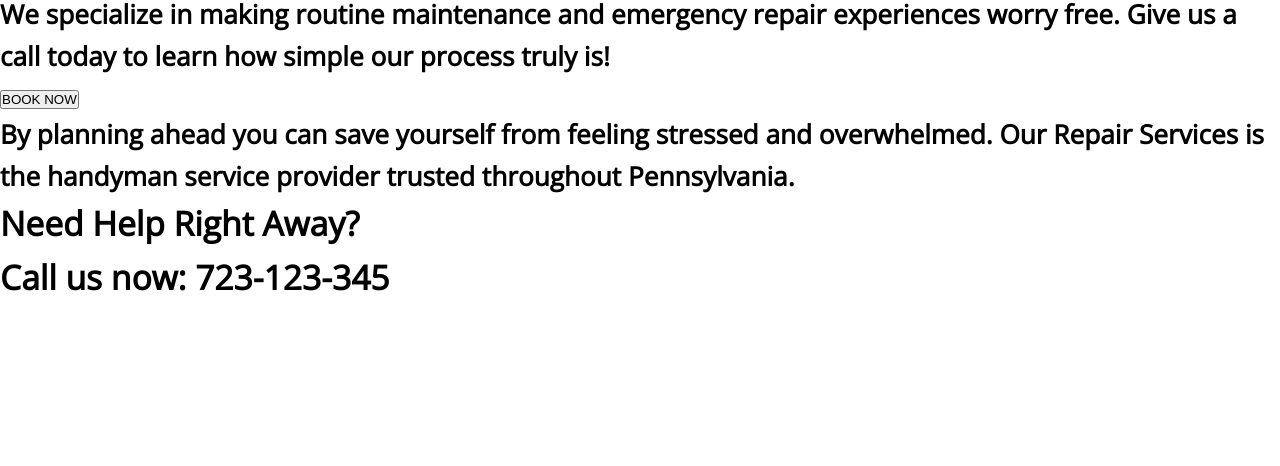
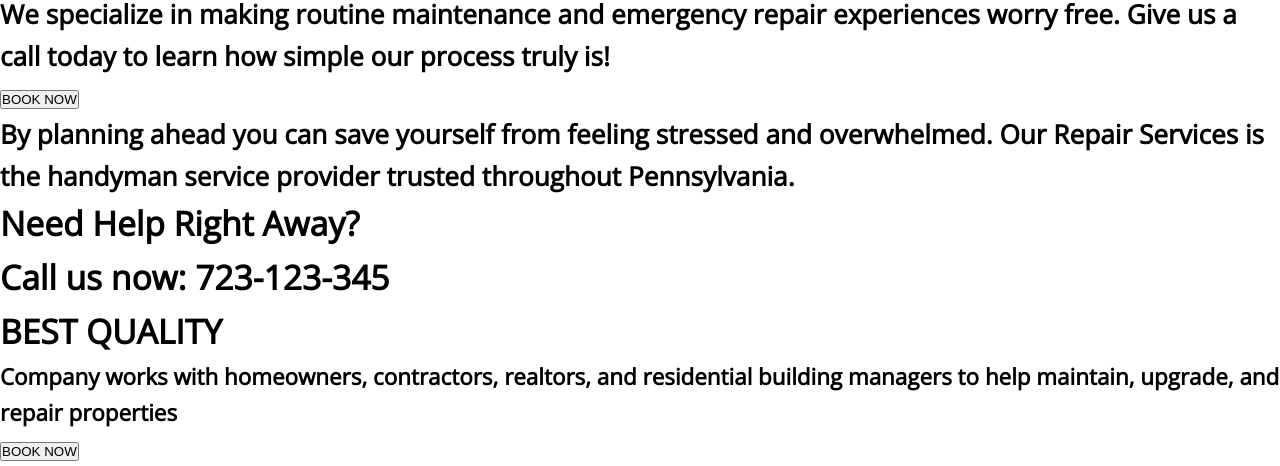
Before and after one commit to magajisuleiman/ACTIVITY-7, a plain HTML site: page index.html in a window 1280 px wide. Shown: the part 588-1054 px from the top of the page. Before the commit the page ends 893 px from the top, so only its background shows below. Drawn offline with nearby package versions, Linux system fonts and the light colour scheme.

Commit message:
after engineer section

```diff
--- a/index.html
+++ b/index.html
@@ -73,6 +73,20 @@
             </div>
             <div class="working pressure-test"></div>
         </section>
+        <section class="engineer-section">
+            <div class="engineer"></div>
+            <div class="engineer-content">
+                <div class="best"><h1>BEST QUALITY</h1></div>
+                <div class="horiline"></div>
+                <div class="company"><h4>Company works with homeowners, contractors, realtors, and residential building managers to help maintain, upgrade, and repair properties</h4></div>
+                <div class="booknow-section section2">
+                    <button class="button">BOOK NOW</button>
+                </div>
+            </div>
+        </section>
+        <section>
+
+        </section>
     </main>
 </body>
 </html>
```
